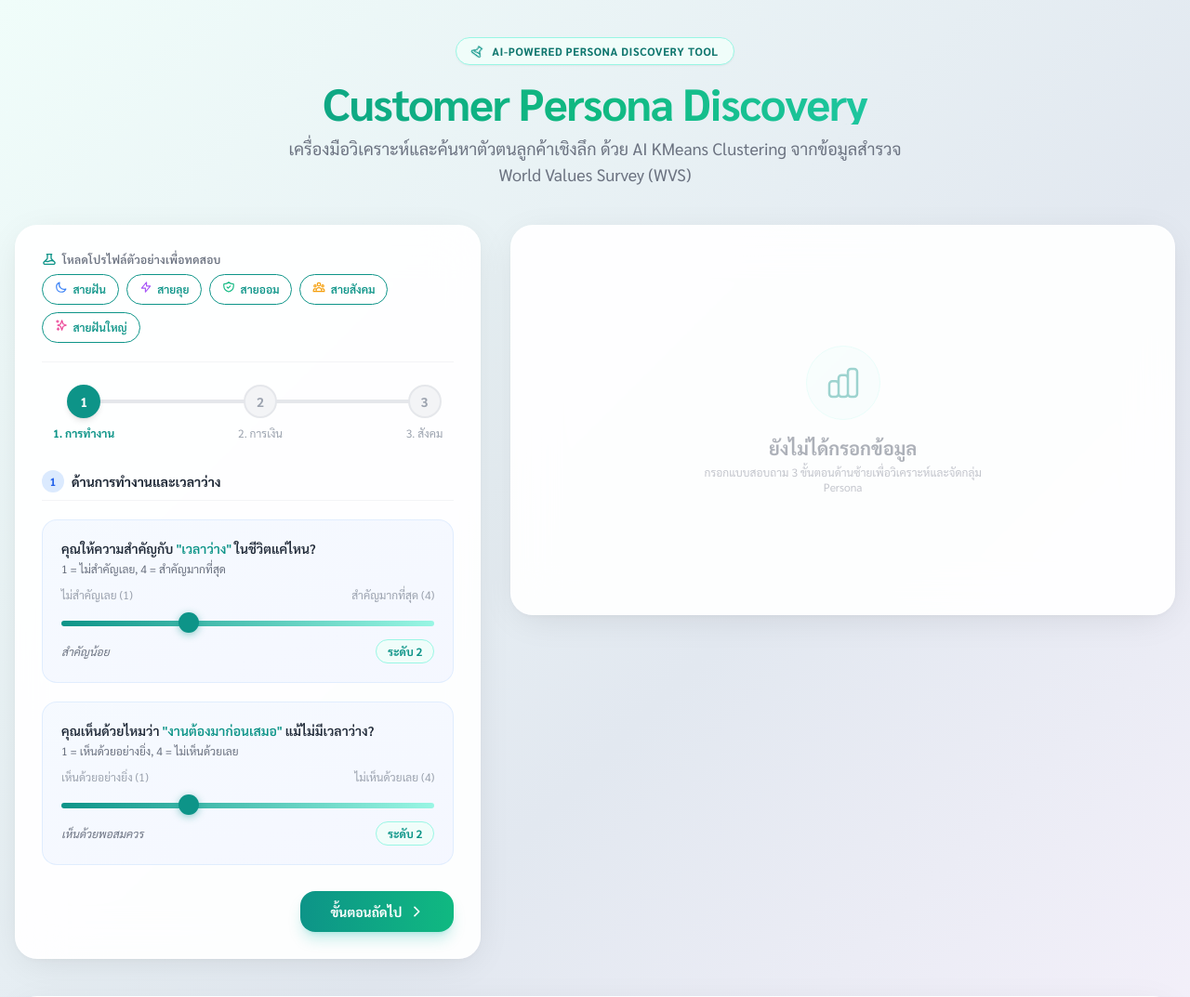
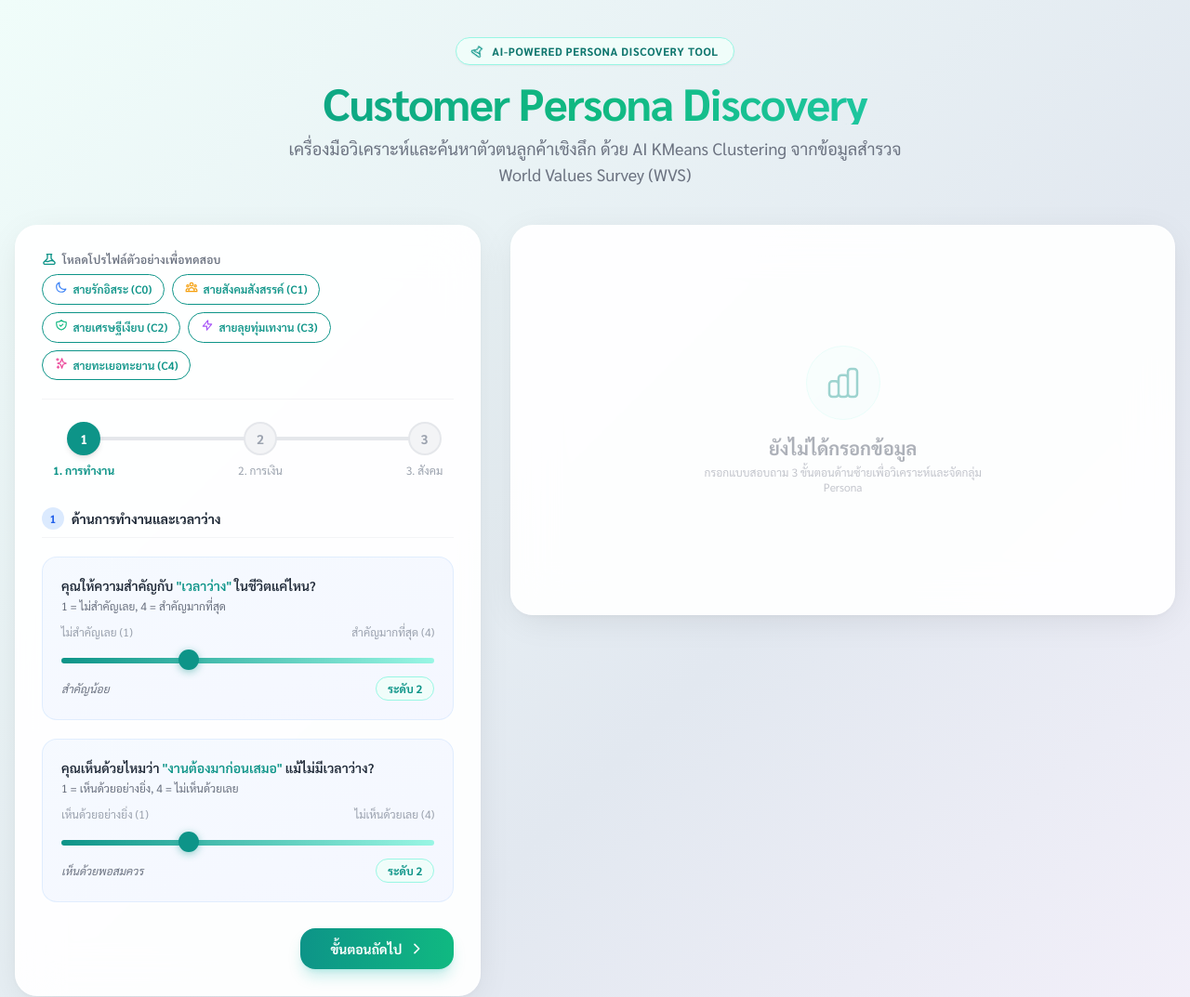
Before and after one commit to phum164/customer-persona-discovery, a Flask app: page / in a window 1280 px wide. Shown: the top 1073 px of the page at 93% size. Run offline with Flask 3, Linux system fonts and the light colour scheme; some libraries are stand-ins or nearby versions.

Commit message:
fix: update optimal sample preset values to guarantee 100% accurate cluster prediction with clear persona labels

```diff
--- a/app/static/js/main.js
+++ b/app/static/js/main.js
@@ -8,11 +8,11 @@ let selectedFooterClusterId = 0;
 
 // ----- Preset Persona Data -----
 const PRESETS = {
-    dreamer: { Q3: 1, Q41: 4, Q50: 3, Q288: 3, Q287: "4", Q285: false, Q286: "1", hobby: false, label: "สายฝัน (Dreamer)", clusterId: 0 },
-    hustler:  { Q3: 4, Q41: 1, Q50: 6, Q288: 6, Q287: "2", Q285: true,  Q286: "2", hobby: true,  label: "สายลุย (Hustler)", clusterId: 3 },
-    saver:    { Q3: 2, Q41: 3, Q50: 8, Q288: 8, Q287: "1", Q285: true,  Q286: "3", hobby: false, label: "สายออม (Saver)", clusterId: 2 },
-    social:   { Q3: 2, Q41: 2, Q50: 4, Q288: 4, Q287: "3", Q285: false, Q286: "1", hobby: true,  label: "สายสังคม (Social)", clusterId: 1 },
-    aspire:   { Q3: 3, Q41: 3, Q50: 3, Q288: 3, Q287: "4", Q285: false, Q286: "2", hobby: false, label: "สายฝันใหญ่ (Aspire)", clusterId: 4 },
+    dreamer: { Q3: 4, Q41: 1, Q50: 5, Q288: 3, Q287: "3", Q285: false, Q286: "2", hobby: false, label: "สายรักอิสระและเวลาว่าง (Dreamer)", clusterId: 0 },
+    social:  { Q3: 1, Q41: 1, Q50: 8, Q288: 6, Q287: "3", Q285: false, Q286: "3", hobby: true,  label: "สายสังคมชอบสังสรรค์ (Spendthrift)", clusterId: 1 },
+    saver:   { Q3: 2, Q41: 1, Q50: 8, Q288: 6, Q287: "2", Q285: false, Q286: "1", hobby: true,  label: "สายเศรษฐีเงียบออมมั่นคง (Elite)", clusterId: 2 },
+    hustler: { Q3: 2, Q41: 4, Q50: 7, Q288: 5, Q287: "3", Q285: false, Q286: "3", hobby: true,  label: "สายลุยทุ่มเทเรื่องงาน (Hustler)", clusterId: 3 },
+    aspire:  { Q3: 1, Q41: 1, Q50: 4, Q288: 1, Q287: "5", Q285: false, Q286: "3", hobby: false, label: "สายทะเยอทะยานเน้นภาพลักษณ์ (Underdog)", clusterId: 4 },
 };
 
 // ----- Detailed Persona Profiles for Footer Inspector -----
--- a/app/templates/index.html
+++ b/app/templates/index.html
@@ -150,23 +150,23 @@
                     <div class="flex flex-wrap gap-2">
                         <button class="preset-btn" onclick="loadPreset('dreamer')">
                             <svg class="w-3.5 h-3.5 text-blue-500" fill="none" stroke="currentColor" viewBox="0 0 24 24"><path stroke-linecap="round" stroke-linejoin="round" stroke-width="2" d="M20.354 15.354A9 9 0 018.646 3.646 9.003 9.003 0 0012 21a9.003 9.003 0 008.354-5.646z"/></svg>
-                            สายฝัน
+                            สายรักอิสระ (C0)
+                        </button>
+                        <button class="preset-btn" onclick="loadPreset('social')">
+                            <svg class="w-3.5 h-3.5 text-amber-500" fill="none" stroke="currentColor" viewBox="0 0 24 24"><path stroke-linecap="round" stroke-linejoin="round" stroke-width="2" d="M17 20h5v-2a3 3 0 00-5.356-1.857M17 20H7m10 0v-2c0-.656-.126-1.283-.356-1.857M7 20H2v-2a3 3 0 015.356-1.857M7 20v-2c0-.656.126-1.283.356-1.857m0 0a5.002 5.002 0 019.288 0M15 7a3 3 0 11-6 0 3 3 0 016 0zm6 3a2 2 0 11-4 0 2 2 0 014 0zM7 10a2 2 0 11-4 0 2 2 0 014 0z"/></svg>
+                            สายสังคมสังสรรค์ (C1)
+                        </button>
+                        <button class="preset-btn" onclick="loadPreset('saver')">
+                            <svg class="w-3.5 h-3.5 text-emerald-500" fill="none" stroke="currentColor" viewBox="0 0 24 24"><path stroke-linecap="round" stroke-linejoin="round" stroke-width="2" d="M9 12l2 2 4-4m5.618-4.016A11.955 11.955 0 0112 2.944a11.955 11.955 0 01-8.618 3.04A12.02 12.02 0 003 9c0 5.591 3.824 10.29 9 11.622 5.176-1.332 9-6.03 9-11.622 0-1.042-.133-2.052-.382-3.016z"/></svg>
+                            สายเศรษฐีเงียบ (C2)
                         </button>
                         <button class="preset-btn" onclick="loadPreset('hustler')">
                             <svg class="w-3.5 h-3.5 text-purple-500" fill="none" stroke="currentColor" viewBox="0 0 24 24"><path stroke-linecap="round" stroke-linejoin="round" stroke-width="2" d="M13 10V3L4 14h7v7l9-11h-7z"/></svg>
-                            สายลุย
-                        </button>
-                        <button class="preset-btn" onclick="loadPreset('saver')">
-                            <svg class="w-3.5 h-3.5 text-emerald-500" fill="none" stroke="currentColor" viewBox="0 0 24 24"><path stroke-linecap="round" stroke-linejoin="round" stroke-width="2" d="M9 12l2 2 4-4m5.618-4.016A11.955 11.955 0 0112 2.944a11.955 11.955 0 01-8.618 3.04A12.02 12.02 0 003 9c0 5.591 3.824 10.29 9 11.622 5.176-1.332 9-6.03 9-11.622 0-1.042-.133-2.052-.382-3.016z"/></svg>
-                            สายออม
-                        </button>
-                        <button class="preset-btn" onclick="loadPreset('social')">
-                            <svg class="w-3.5 h-3.5 text-amber-500" fill="none" stroke="currentColor" viewBox="0 0 24 24"><path stroke-linecap="round" stroke-linejoin="round" stroke-width="2" d="M17 20h5v-2a3 3 0 00-5.356-1.857M17 20H7m10 0v-2c0-.656-.126-1.283-.356-1.857M7 20H2v-2a3 3 0 015.356-1.857M7 20v-2c0-.656.126-1.283.356-1.857m0 0a5.002 5.002 0 019.288 0M15 7a3 3 0 11-6 0 3 3 0 016 0zm6 3a2 2 0 11-4 0 2 2 0 014 0zM7 10a2 2 0 11-4 0 2 2 0 014 0z"/></svg>
-                            สายสังคม
+                            สายลุยทุ่มเทงาน (C3)
                         </button>
                         <button class="preset-btn" onclick="loadPreset('aspire')">
                             <svg class="w-3.5 h-3.5 text-pink-500" fill="none" stroke="currentColor" viewBox="0 0 24 24"><path stroke-linecap="round" stroke-linejoin="round" stroke-width="2" d="M5 3v4M3 5h4M6 17v4m-2-2h4m5-16l2.286 6.857L21 12l-5.714 2.143L13 21l-2.286-6.857L5 12l5.714-2.143L13 3z"/></svg>
-                            สายฝันใหญ่
+                            สายทะเยอทะยาน (C4)
                         </button>
                     </div>
                 </div>
```
Also changed, not shown: static/js/main.js (+5 -5 lines), templates/index.html (+11 -11 lines).
